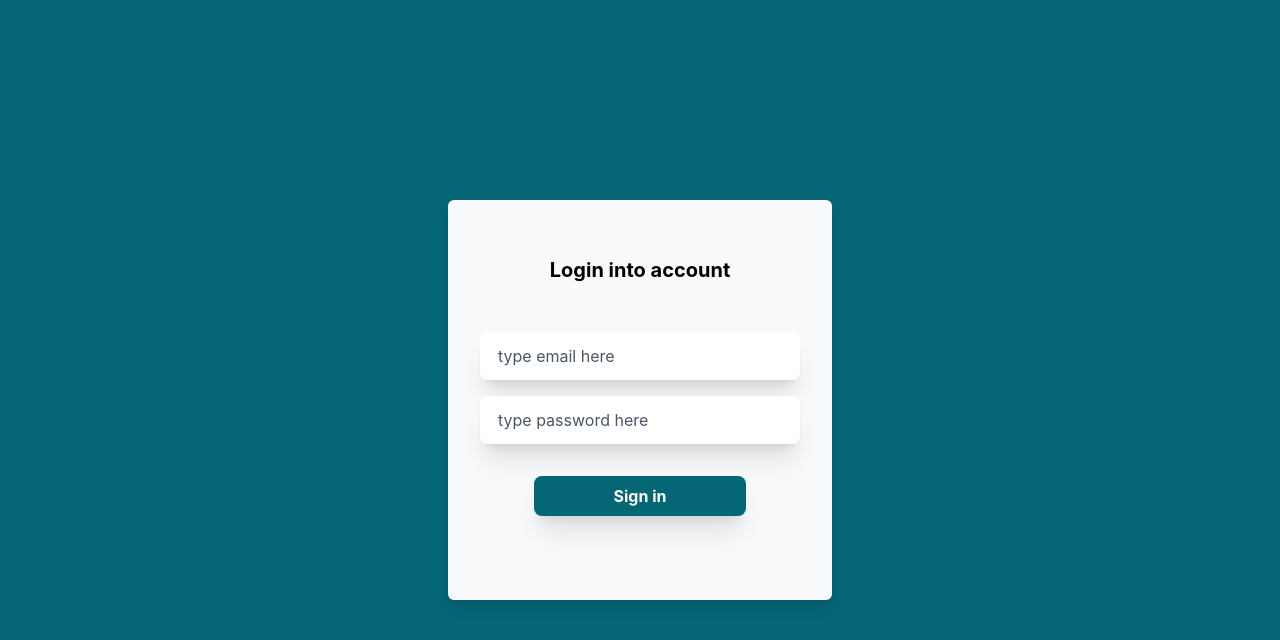
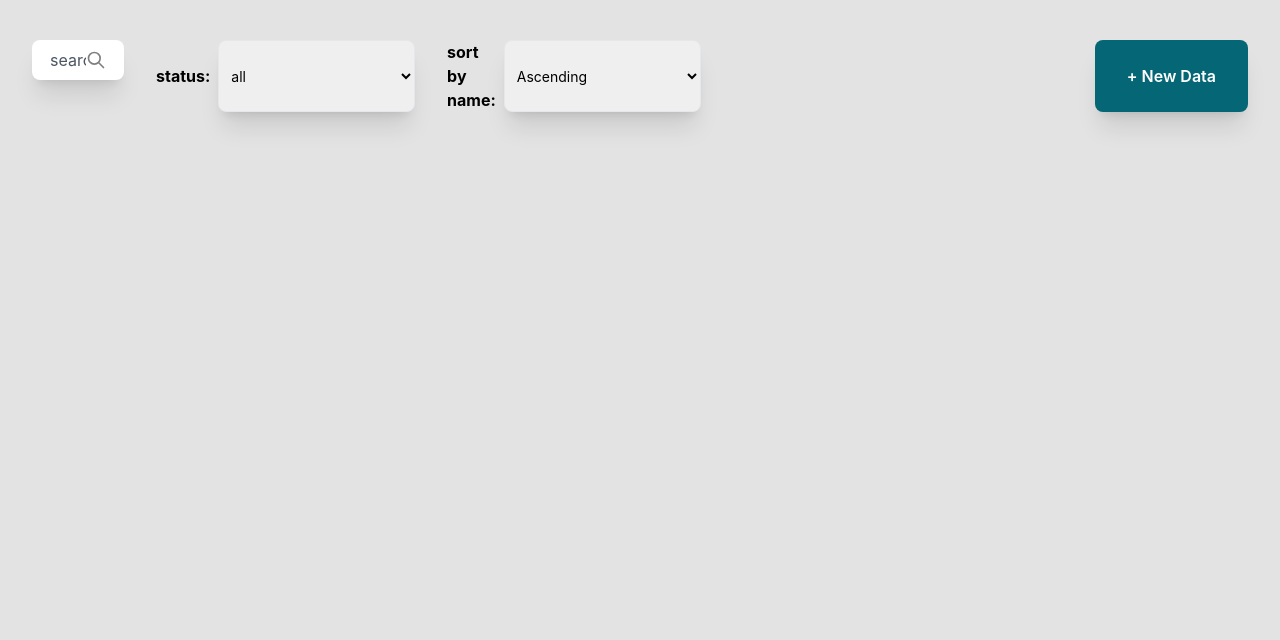
Before and after one commit to fazaghulam/mitramas-pretest-2, a React (Create React App) app: page / in a window 1280 px wide. Shown: the top 640 px of the page. Built offline with nearby package versions, Linux system fonts and the light colour scheme.

Commit message:
dashboard page layout

```diff
--- a/src/App.css
+++ b/src/App.css
@@ -28,15 +28,15 @@
   color: #61dafb;
 }
 
-.card {
-  background-color: #F8F9FB;
-}
-
 .green-btn {
   background-color: #056676;
 }
 .green-btn:hover {
   background-color: #093f47;
+}
+
+.dashboard {
+  background-color: #E3E3E3;
 }
 
 @keyframes App-logo-spin {
--- a/src/App.js
+++ b/src/App.js
@@ -1,10 +1,12 @@
 import "./App.css";
+import Dashboard from "./pages/Dashboard";
 import Login from "./pages/Login";
 
 function App() {
   return (
     <div className="">
-      <Login />
+      {/* <Login /> */}
+      <Dashboard />
     </div>
   );
 }
--- /dev/null
+++ b/src/pages/Dashboard.js
@@ -0,0 +1,72 @@
+import { useState, useEffect } from "react";
+
+const statusOptions = [
+  {
+    label: "All",
+    value: "all",
+  },
+  {
+    label: "True",
+    value: "true",
+  },
+  {
+    label: "False",
+    value: "false",
+  },
+];
+
+const sortOptions = [
+  {
+    label: "Ascending",
+    value: "asc",
+  },
+  {
+    label: "Descending",
+    value: "dsc",
+  },
+];
+
+export default function Dashboard() {
+  const [search, setSearch] = useState("");
+  const [status, setStatus] = useState("all");
+  const [sort, setSort] = useState("asc");
+
+  const handleCreate = () => {};
+
+  return (
+    <div className="dashboard h-screen px-8 py-10">
+      <div className="flex justify-between">
+        <div className="flex">
+          <div className="bg-white w-60 shadow-xl h-10 px-4 rounded-lg flex border-2 border-transparent">
+            <input
+              className="w-11/12 h-full rounded-lg outline-none bg-white placeholder-gray-600 text-gray-600"
+              type="text"
+              placeholder="search data"
+              value={search}
+              onChange={(e) => setSearch(e.target.value)}
+            />
+            <div className="flex flex-wrap content-center cursor-pointer opacity-50">
+              <svg className="w-5 h-5" fill="none" stroke="currentColor" viewBox="0 0 24 24" xmlns="http://www.w3.org/2000/svg">
+                <path strokeLinecap="round" strokeLinejoin="round" strokeWidth={2} d="M21 21l-6-6m2-5a7 7 0 11-14 0 7 7 0 0114 0z" />
+              </svg>
+            </div>
+          </div>
+          <p className="ml-8 mr-2 self-center font-bold">status:</p>
+          <select className="border rounded-lg shadow-xl w-60 text-sm px-2 py-1 w-full" value={status} onChange={(e) => setStatus(e.target.value)}>
+            <option value="all">all</option>
+            <option value="true">true</option>
+            <option value="false">false</option>
+          </select>
+          <p className="ml-8 mr-2 self-center font-bold">sort by name:</p>
+          <select className="border rounded-lg shadow-xl w-60 text-sm px-2 py-1 w-full" value={sort} onChange={(e) => setSort(e.target.value)}>
+            <option value="asc">Ascending</option>
+            <option value="dsc">Descending</option>
+          </select>
+        </div>
+        <button className="green-btn rounded-lg shadow-xl text-white font-semibold px-8 py-2" onClick={handleCreate} type="submit">
+          + New Data
+        </button>
+      </div>
+    </div>
+  );
+}
```
